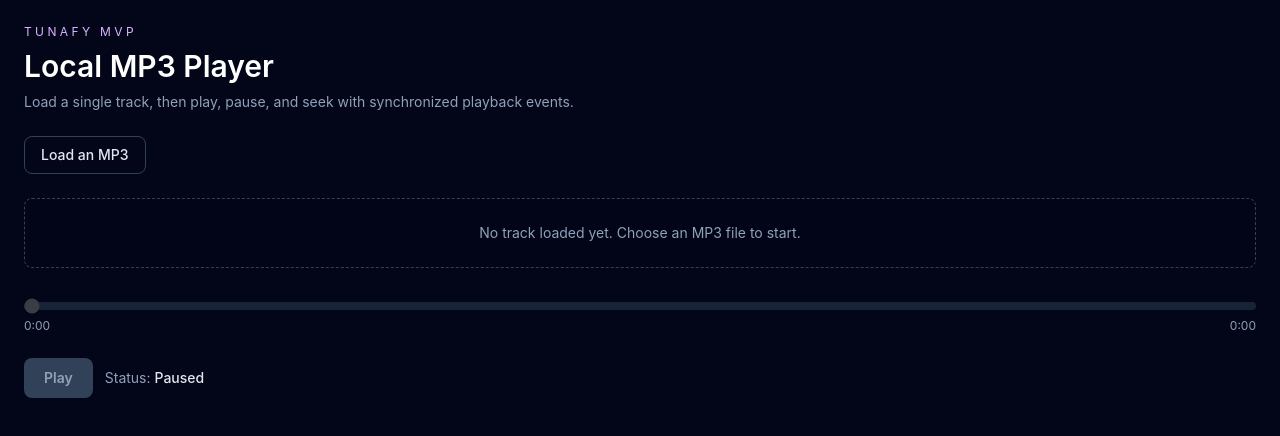
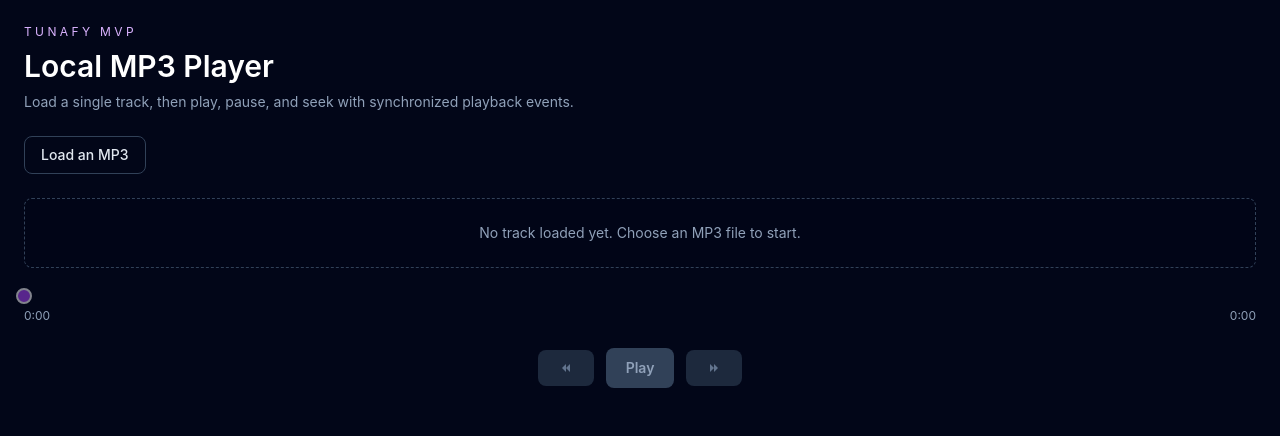
Before and after one commit to perrygovier/Tunafy, a React (Vite) app: page / in a window 1280 px wide. Shown: the top 436 px of the page. Built offline with nearby package versions, Linux system fonts and the light colour scheme.

Commit message:
Add keyboard interaction to play/pause and seek. Added seek buttons to left and right of play/pause and styled buttons and progress bar

```diff
--- a/src/App.tsx
+++ b/src/App.tsx
@@ -1,12 +1,43 @@
+import { useEffect } from "react";
 import { PlayerProvider } from "./app/providers/PlayerProvider";
 import { FileLoader } from "./features/player/components/FileLoader";
 import { PlayerControls } from "./features/player/components/PlayerControls";
 import { ProgressBar } from "./features/player/components/ProgressBar";
 import { TrackInfo } from "./features/player/components/TrackInfo";
+import { usePlayer } from "./features/player/hooks/usePlayer";
 
-function App() {
+function AppContent() {
+  const { state, togglePlayPause, seekTo } = usePlayer();
+
+  useEffect(() => {
+    const handleKeyDown = (event: KeyboardEvent) => {
+      // Skip if the file input is focused
+      if (document.activeElement?.getAttribute("type") === "file") {
+        return;
+      }
+
+      if (event.code === "Space") {
+        // Prevent page scroll
+        event.preventDefault();
+        togglePlayPause();
+      } else if (event.code === "ArrowLeft") {
+        if (!state.currentTrack) return;
+        event.preventDefault();
+        const newTime = Math.max(0, state.currentTime - 5);
+        seekTo(newTime);
+      } else if (event.code === "ArrowRight") {
+        if (!state.currentTrack) return;
+        event.preventDefault();
+        const newTime = Math.min(state.duration, state.currentTime + 5);
+        seekTo(newTime);
+      }
+    };
+
+    window.addEventListener("keydown", handleKeyDown);
+    return () => window.removeEventListener("keydown", handleKeyDown);
+  }, [togglePlayPause, seekTo, state]);
+
   return (
-    <PlayerProvider>
     <main className="min-h-screen bg-slate-950 text-slate-100">
       <div className="mx-auto flex w-full min-h-screen flex-col gap-6 rounded-2xl p-6">
         <header className="space-y-2">
@@ -28,6 +59,13 @@ function App() {
         <PlayerControls />
       </div>
     </main>
+  );
+}
+
+function App() {
+  return (
+    <PlayerProvider>
+      <AppContent />
     </PlayerProvider>
   );
 }
--- a/src/features/player/components/PlayerControls.tsx
+++ b/src/features/player/components/PlayerControls.tsx
@@ -2,14 +2,37 @@ import { usePlayer } from "../hooks/usePlayer";
 
 export function PlayerControls() {
   const {
-    state: { currentTrack, isPlaying, isLoadingTrack },
+    state: { currentTrack, isPlaying, isLoadingTrack, currentTime, duration },
     togglePlayPause,
+    seekTo,
   } = usePlayer();
 
   const disabled = !currentTrack || isLoadingTrack;
 
+  const seekBackward = () => {
+    const newTime = Math.max(0, currentTime - 5);
+    seekTo(newTime);
+  };
+
+  const seekForward = () => {
+    const newTime = Math.min(duration, currentTime + 5);
+    seekTo(newTime);
+  };
+
   return (
-    <section className="flex items-center gap-3">
+    <section className="flex items-center justify-center gap-3">
+      <button
+        type="button"
+        disabled={disabled}
+        onClick={seekBackward}
+        className="rounded-lg bg-slate-700 px-5 py-2.5 text-sm font-semibold text-purple-500 transition hover:bg-slate-600 focus-visible:outline-none focus-visible:ring-2 focus-visible:ring-purple-300 disabled:cursor-not-allowed disabled:bg-slate-800 disabled:text-slate-500"
+        title="Rewind 5 seconds"
+      >
+        <svg width="16" height="16" viewBox="0 0 16 16" fill="currentColor">
+          <path d="M12 4v8l-4-4 4-4z"/>
+          <path d="M8 4v8l-4-4 4-4z"/>
+        </svg>
+      </button>
       <button
         type="button"
         disabled={disabled}
@@ -18,12 +41,18 @@ export function PlayerControls() {
       >
         {isPlaying ? "Pause" : "Play"}
       </button>
-      <p className="text-sm text-slate-400">
-        Status:{" "}
-        <span className="font-medium text-slate-200">
-          {isPlaying ? "Playing" : "Paused"}
-        </span>
-      </p>
+      <button
+        type="button"
+        disabled={disabled}
+        onClick={seekForward}
+        className="rounded-lg bg-slate-700 px-5 py-2.5 text-sm font-semibold text-purple-500 transition hover:bg-slate-600 focus-visible:outline-none focus-visible:ring-2 focus-visible:ring-purple-300 disabled:cursor-not-allowed disabled:bg-slate-800 disabled:text-slate-500"
+        title="Fast forward 5 seconds"
+      >
+        <svg width="16" height="16" viewBox="0 0 16 16" fill="currentColor">
+          <path d="M4 4v8l4-4-4-4z"/>
+          <path d="M8 4v8l4-4-4-4z"/>
+        </svg>
+      </button>
     </section>
   );
 }
--- a/src/features/player/components/ProgressBar.tsx
+++ b/src/features/player/components/ProgressBar.tsx
@@ -8,20 +8,47 @@ export function ProgressBar() {
   } = usePlayer();
 
   const disabled = !currentTrack || duration <= 0;
+  const progressPercent = duration > 0 ? (currentTime / duration) * 100 : 0;
+
+  const handleSeek = (event: React.MouseEvent<HTMLDivElement>) => {
+    if (disabled) return;
+    const rect = event.currentTarget.getBoundingClientRect();
+    const clickX = event.clientX - rect.left;
+    const newTime = (clickX / rect.width) * duration;
+    seekTo(Math.max(0, Math.min(duration, newTime)));
+  };
 
   return (
     <section className="space-y-2">
-      <input
-        type="range"
-        min={0}
-        max={duration || 0}
-        step={0.01}
-        value={Math.min(currentTime, duration || 0)}
-        disabled={disabled}
-        onChange={(event) => seekTo(Number(event.target.value))}
-        className="h-2 w-full cursor-pointer appearance-none rounded-lg bg-slate-700 accent-purple-500 disabled:cursor-not-allowed disabled:opacity-50"
+      <div
+        className={`relative h-2 w-full rounded-lg cursor-pointer ${disabled ? 'cursor-not-allowed opacity-50' : 'bg-slate-700'}`}
+        onClick={handleSeek}
+        role="slider"
         aria-label="Playback progress"
-      />
+        aria-valuemin={0}
+        aria-valuemax={duration || 0}
+        aria-valuenow={currentTime}
+        tabIndex={disabled ? -1 : 0}
+        onKeyDown={(event) => {
+          if (disabled) return;
+          if (event.key === 'ArrowLeft') {
+            event.preventDefault();
+            seekTo(Math.max(0, currentTime - 5));
+          } else if (event.key === 'ArrowRight') {
+            event.preventDefault();
+            seekTo(Math.min(duration, currentTime + 5));
+          }
+        }}
+      >
+        <div
+          className="absolute top-0 left-0 h-full bg-purple-500 rounded-lg"
+          style={{ width: `${progressPercent}%` }}
+        />
+        <div
+          className="absolute top-1/2 transform -translate-y-1/2 w-4 h-4 bg-purple-500 rounded-full border-2 border-white"
+          style={{ left: `calc(${progressPercent}% - 8px)` }}
+        />
+      </div>
       <div className="flex items-center justify-between text-xs text-slate-400">
         <span>{formatTime(currentTime)}</span>
         <span>{formatTime(duration)}</span>
```
Lines whose indentation alone changed are shown as unchanged.
